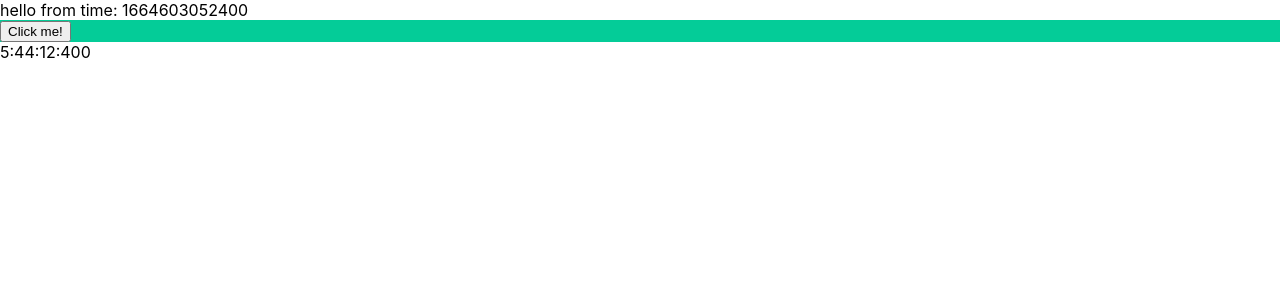
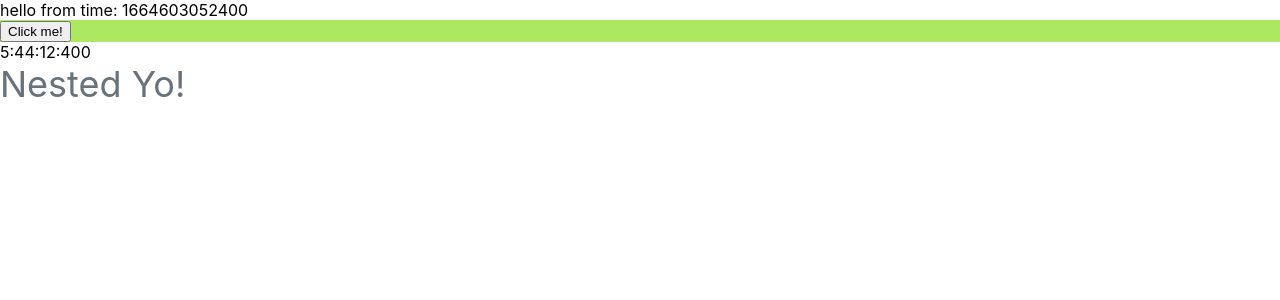
Before and after one commit to getcanopy/experiments-messageport-react, a React (Create React App) app: page / in a window 1280 px wide. Shown: the top 300 px of the page. Built offline with nearby package versions, Linux system fonts and the light colour scheme.

Commit message:
nested color message demo

```diff
--- a/src/App.tsx
+++ b/src/App.tsx
@@ -16,12 +16,17 @@ setInterval(() => {
   port2.postMessage({ time: `${new Date().getHours()}:${new Date().getMinutes()}:${new Date().getSeconds()}:${new Date().getMilliseconds()}` })
 }, 100)
 
+setInterval(() => {
+  port2.postMessage({ message: 'Nested Yo!', color: `rgb(${Math.random() * 255}, ${Math.random() * 255}, ${Math.random() * 255})` })
+}, 500)
+
 function App() {
   return (
     <PortPortal port={port1}>
       <HappyGreeting />
       <SomethingElse onClick={() => console.log('clicked')} />
       <AnothaOne />
+      <ColorMessage />
     </PortPortal>
   )
 }
@@ -55,3 +60,37 @@ const AnothaOne = ({ time }: any) => {
     </div>
   )
 }
+
+const ColorMessage = () => {
+  return (
+    <div>
+      <NestedColorMessage1 />
+    </div>
+  )
+}
+
+const NestedColorMessage1 = () => {
+  return (
+    <div>
+      <NestedColorMessage2 />
+    </div>
+  )
+}
+
+const NestedColorMessage2 = () => {
+  return (
+    <div>
+      <NestedColorMessage3 />
+    </div>
+  )
+}
+
+const NestedColorMessage3 = () => {
+  const { message, color } = usePortPortal()
+
+  return (
+    <div>
+      <span style={{ color, fontSize: 36 }}>{message}</span>
+    </div>
+  )
+}
```
